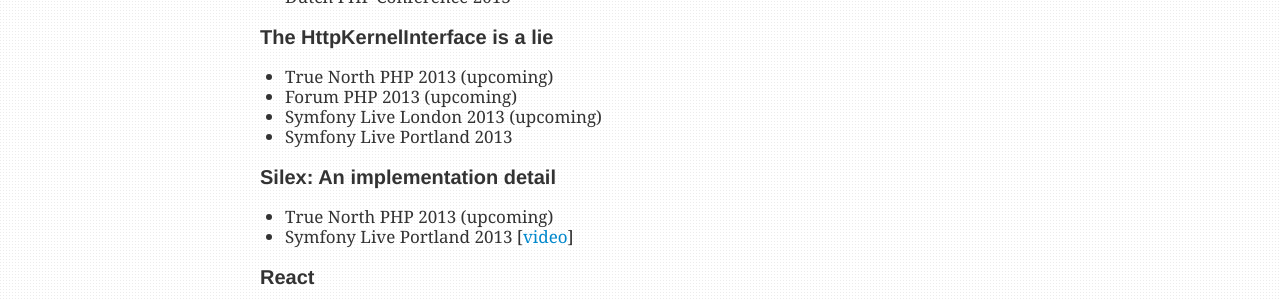
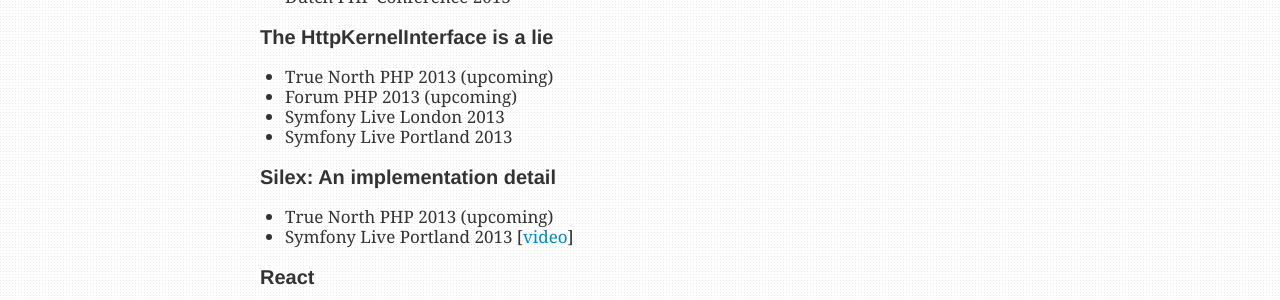
Before and after one commit to igorw/weblog, a Jekyll site: the page built from talks.md, in a window 1280 px wide. Shown: the part 248-548 px from the top of the page. Built offline with Jekyll 4.4.1, drawn with Linux system fonts in a browser that asks for light colours; Markdown is read by kramdown in place of the engine named in the settings.

Commit message:
sflive kernel talk done

```diff
--- a/talks.md
+++ b/talks.md
@@ -19,7 +19,7 @@
 
 * True North PHP 2013 (upcoming)
 * Forum PHP 2013 (upcoming)
-* Symfony Live London 2013 (upcoming)
+* Symfony Live London 2013
 * Symfony Live Portland 2013
 
 ### Silex: An implementation detail
```
